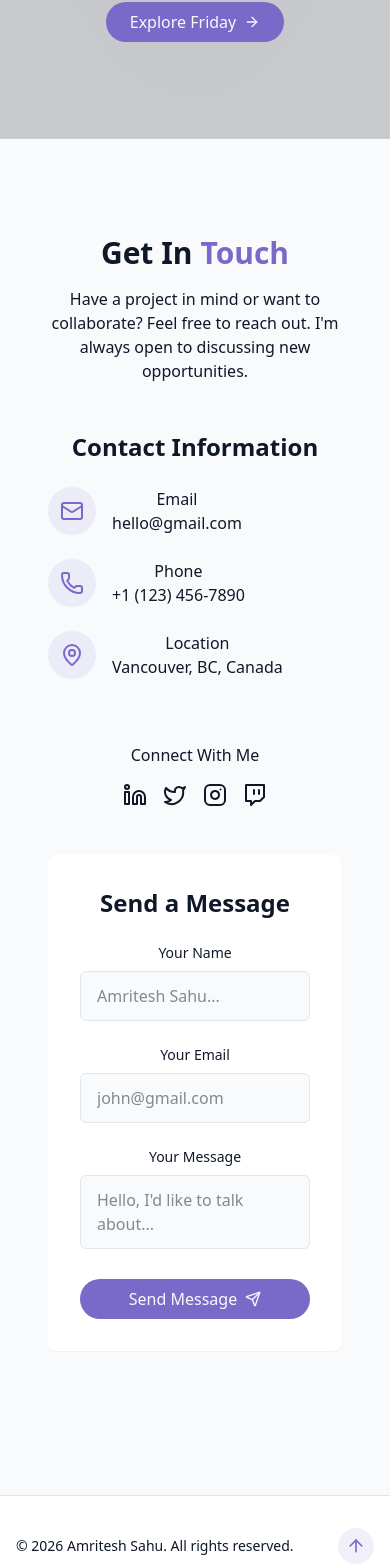
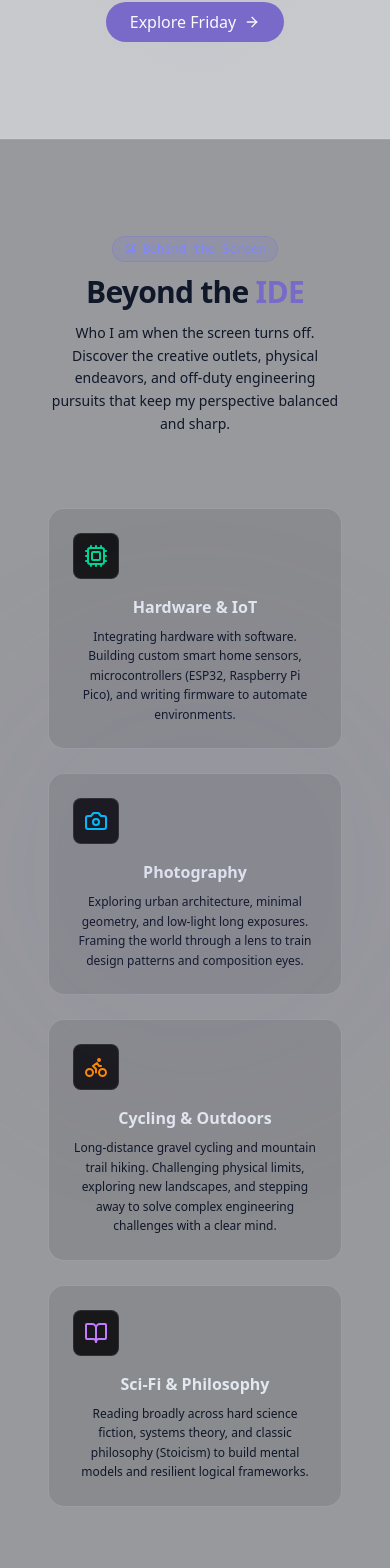
Before and after one commit to Amritesh-co/portfolio, a React (Vite) app: page / in a window 390 px wide. Shown: the part 5285-6853 px from the top of the page. Built offline with nearby package versions, Linux system fonts and the light colour scheme; no server answers.

Commit message:
feat: restore Beyond IDE section with a simplified, clean card grid of hobbies

```diff
--- /dev/null
+++ b/src/components/BeyondIDESection.jsx
@@ -0,0 +1,76 @@
+import React from "react";
+import {
+  Cpu,
+  Camera,
+  Bike,
+  BookOpen,
+  Sparkles,
+  Command
+} from "lucide-react";
+
+const HOBBIES = [
+  {
+    icon: <Cpu className="h-6 w-6 text-emerald-400" />,
+    title: "Hardware & IoT",
+    description: "Integrating hardware with software. Building custom smart home sensors, microcontrollers (ESP32, Raspberry Pi Pico), and writing firmware to automate environments."
+  },
+  {
+    icon: <Camera className="h-6 w-6 text-sky-400" />,
+    title: "Photography",
+    description: "Exploring urban architecture, minimal geometry, and low-light long exposures. Framing the world through a lens to train design patterns and composition eyes."
+  },
+  {
+    icon: <Bike className="h-6 w-6 text-orange-400" />,
+    title: "Cycling & Outdoors",
+    description: "Long-distance gravel cycling and mountain trail hiking. Challenging physical limits, exploring new landscapes, and stepping away to solve complex engineering challenges with a clear mind."
+  },
+  {
+    icon: <BookOpen className="h-6 w-6 text-purple-400" />,
+    title: "Sci-Fi & Philosophy",
+    description: "Reading broadly across hard science fiction, systems theory, and classic philosophy (Stoicism) to build mental models and resilient logical frameworks."
+  }
+];
+
+export const BeyondIDESection = () => {
+  return (
+    <section id="beyond-ide" className="py-24 px-4 relative bg-zinc-950/40 border-t border-border/10">
+      {/* Background radial glow */}
+      <div className="absolute top-1/2 left-1/2 -translate-x-1/2 -translate-y-1/2 h-[500px] w-[500px] bg-primary/5 rounded-full blur-3xl pointer-events-none" />
+
+      <div className="container mx-auto max-w-5xl space-y-12">
+
+        {/* Section Header */}
+        <div className="text-center space-y-3 max-w-2xl mx-auto">
+          <div className="inline-flex items-center gap-1.5 px-3 py-1 rounded-full text-xs font-mono bg-indigo-500/10 text-indigo-400 border border-indigo-500/20">
+            <Command className="h-3 w-3" /> Behind the Screen
+          </div>
+          <h2 className="text-3xl md:text-5xl font-bold tracking-tight">
+            Beyond the <span className="text-primary">IDE</span>
+          </h2>
+          <p className="text-muted-foreground text-sm md:text-base leading-relaxed">
+            Who I am when the screen turns off. Discover the creative outlets, physical endeavors, and off-duty engineering pursuits that keep my perspective balanced and sharp.
+          </p>
+        </div>
+
+        {/* Clean Grid of Hobbies */}
+        <div className="grid grid-cols-1 md:grid-cols-2 lg:grid-cols-4 gap-6 pt-6">
+          {HOBBIES.map((hobby, idx) => (
+            <div
+              key={idx}
+              className="p-6 rounded-2xl border border-border/20 bg-zinc-900/10 hover:bg-zinc-900/30 hover:border-border/60 transition-all duration-300 group flex flex-col space-y-4"
+            >
+              <div className="p-2.5 w-fit rounded-lg bg-zinc-900 border border-border/10 group-hover:border-primary/30 transition-colors shrink-0">
+                {hobby.icon}
+              </div>
+              <div className="space-y-2">
+                <h3 className="text-base font-bold text-slate-200">{hobby.title}</h3>
+                <p className="text-xs text-muted-foreground leading-relaxed">{hobby.description}</p>
+              </div>
+            </div>
+          ))}
+        </div>
+
+      </div>
+    </section>
+  );
+};
--- a/src/components/Navbar.jsx
+++ b/src/components/Navbar.jsx
@@ -9,6 +9,7 @@ const navItems = [
   { name: "Skills", href: "#skills" },
   { name: "Projects", href: "/projects", isRoute: true },
   { name: "Home Lab", href: "/friday", isRoute: true },
+  { name: "Beyond IDE", href: "#beyond-ide" },
   { name: "Contact", href: "#contact" },
 ];
 
--- a/src/pages/Home.jsx
+++ b/src/pages/Home.jsx
@@ -4,6 +4,7 @@ import { AboutSection } from "../components/AboutSection";
 import { SkillsSection } from "../components/SkillsSection";
 import { ProjectsSection } from "../components/ProjectsSection";
 import { HomeLabSection } from "../components/HomeLabSection";
+import { BeyondIDESection } from "../components/BeyondIDESection";
 import { ContactSection } from "../components/ContactSection";
 import { Footer } from "../components/Footer";
 
@@ -19,6 +20,7 @@ export const Home = () => {
         <SkillsSection />
         <ProjectsSection />
         <HomeLabSection />
+        <BeyondIDESection />
         <ContactSection />
       </main>
 
```
